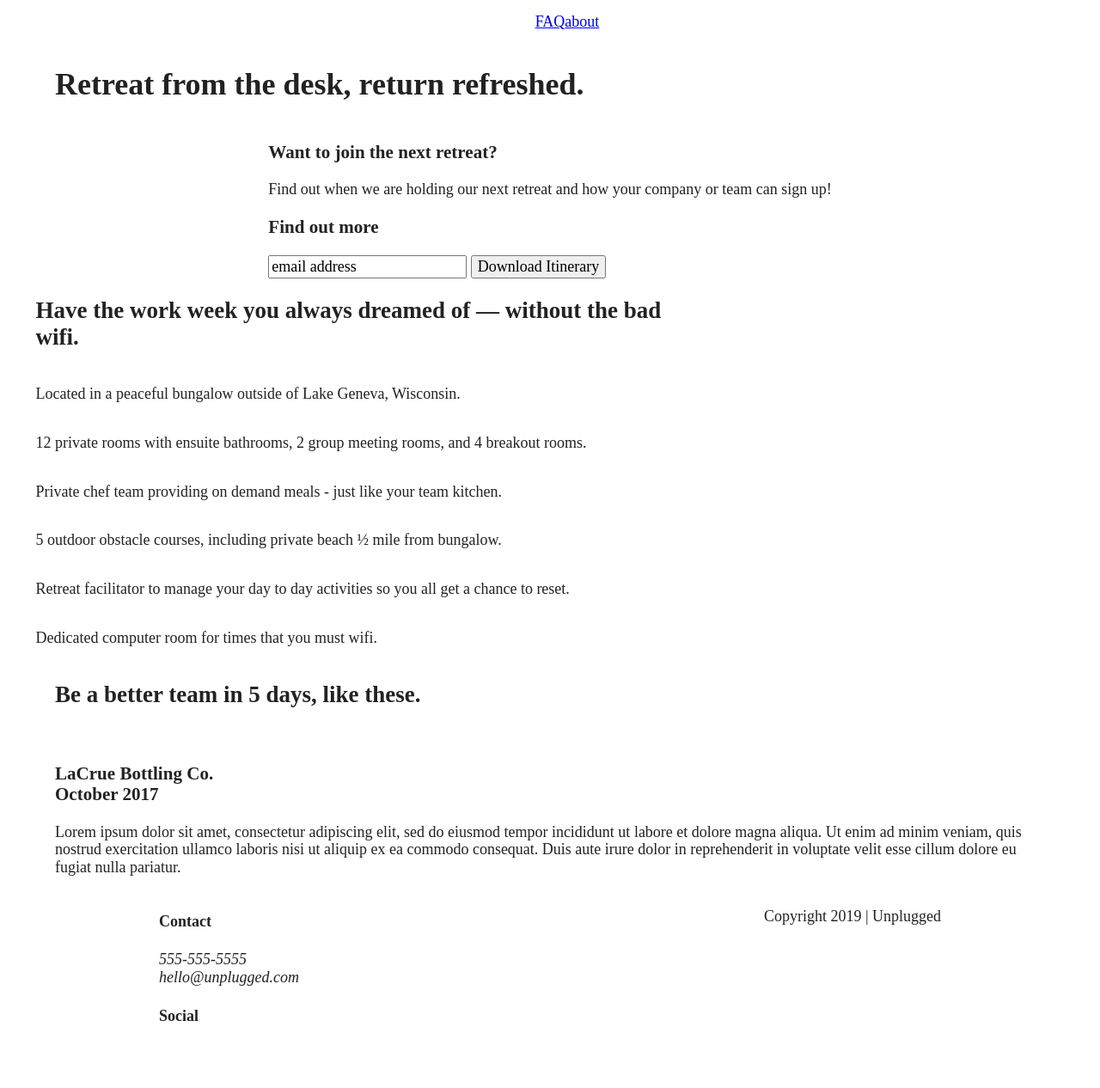
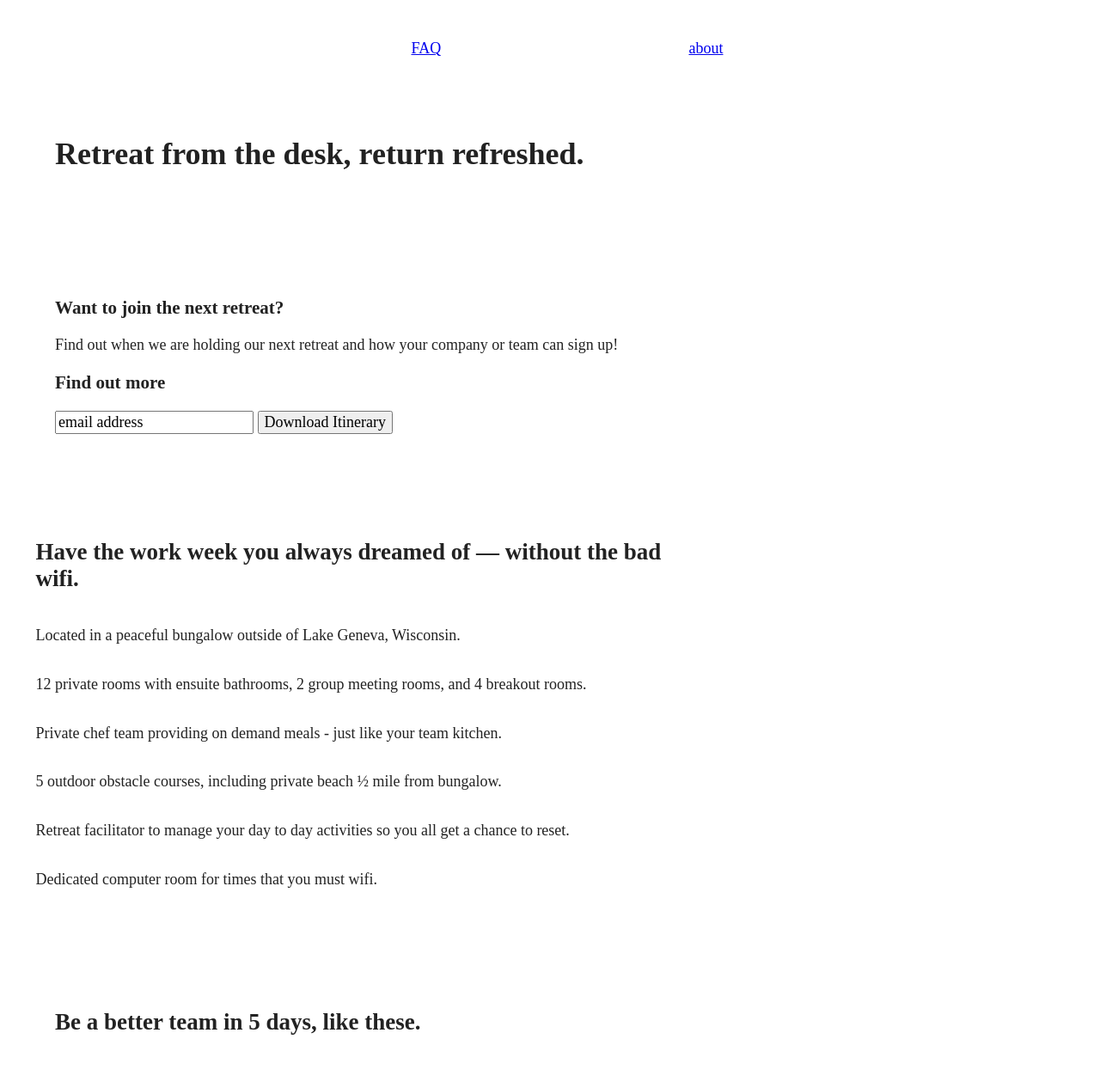
Before and after one commit to mkennedy5280/unplugged-2, a website built with Parcel: page index.html in a window 1280 px wide. Shown: the part 25-1291 px from the top of the page at 86% size. Built offline with nearby package versions, Linux system fonts and the light colour scheme.

Commit message:
Adds margins

```diff
--- a/css/main.css
+++ b/css/main.css
@@ -109,8 +109,10 @@ h4 {
 
 }
 
-
-
+.content-wrapper {
+  width: 90%;
+  margin: 50px 0;
+}
 
 /* ---------- HEADER & FOOTER STYLES ---------- */
 
@@ -127,11 +129,13 @@ header .content-wrapper {
   justify-content: center;
   align-content: center;
   flex-flow: row wrap;
-  width: 90%;
+  margin: 0;
 }
 
 .header-divider {
   width: 100%;
+  height: 1px;
+  margin: 10px 0 20px 0;
 }
 
 header nav {
@@ -144,15 +148,15 @@ header nav {
 
 header nav ul {
   display: flex;
-  justify-content: space-between;
-  align-items: center;
-  flex-flow: row wrap;
+  justify-content: space-around;
+  width: 100%;
   list-style: none;
 }
 
 
 footer .content-wrapper {
   width: 55%;
+  margin: 50px 0;
 }
 
 .contact {
@@ -171,7 +175,7 @@ footer .content-wrapper {
 }
 
 .copyright {
-
+  margin:  20px 0;
 }
 
 /* ---------- HOME - HERO ---------- */
@@ -184,7 +188,7 @@ footer .content-wrapper {
 }
 
 .hero-area .content-wrapper{
-  width: 90%;
+
 
 }
 /* ---------- HOME - EMAIL SIGNUP ---------- */
@@ -196,8 +200,8 @@ aside {
   flex-flow: row wrap;
 }
 
-.email-signup .content-wrapper {
-  width: 90%;
+aside .content-wrapper {
+
 }
 
 .form-description {
@@ -223,7 +227,7 @@ aside {
 }
 
 .features .content-wrapper {
-  width: 90%;
+
 }
 
 .feature-items {
@@ -248,7 +252,7 @@ aside {
 }
 
 .reviews .content-wrapper {
-  width: 90%;
+
 }
 
 .reviews h3 {
```
